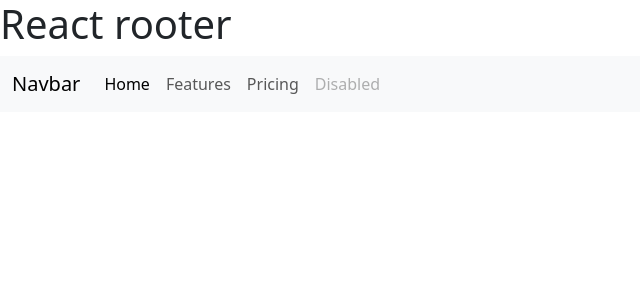
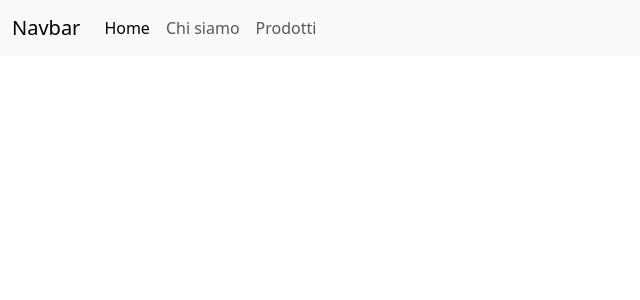
Before and after one commit to giovannipastorini/react-router, a React (Vite) app: page / in a window 1280 px wide. Shown: the top 300 px of the page, without its empty margins (0-640 px from the left). Built offline with nearby package versions, Linux system fonts and the light colour scheme.

Commit message:
Refactor App component to use AppHeader for navigation; create AppHeader component

```diff
--- a/src/App.jsx
+++ b/src/App.jsx
@@ -1,44 +1,12 @@
-
+import AppHeader from "./components/AppHeader"
 
 function App() {
 
 
 
   return (
-    <>
-    <div className="contanier">
-      <div className="row">
-        <div className="col-12">
-          <h1>React rooter</h1>
-          <nav className="navbar navbar-expand-lg bg-body-tertiary">
-            <div className="container-fluid">
-              <a className="navbar-brand" href="#">Navbar</a>
-              <button className="navbar-toggler" type="button" data-bs-toggle="collapse" data-bs-target="#navbarNav" aria-controls="navbarNav" aria-expanded="false" aria-label="Toggle navigation">
-                <span className="navbar-toggler-icon"></span>
-              </button>
-              <div className="collapse navbar-collapse" id="navbarNav">
-                <ul className="navbar-nav">
-                  <li className="nav-item">
-                    <a className="nav-link active" aria-current="page" href="#">Home</a>
-                  </li>
-                  <li className="nav-item">
-                    <a className="nav-link" href="#">Features</a>
-                  </li>
-                  <li className="nav-item">
-                    <a className="nav-link" href="#">Pricing</a>
-                  </li>
-                  <li className="nav-item">
-                    <a className="nav-link disabled" aria-disabled="true">Disabled</a>
-                  </li>
-                </ul>
-              </div>
-            </div>
-          </nav>
+    <AppHeader />
 
-        </div>
-      </div>
-    </div>
-    </>
   )
 }
 
--- /dev/null
+++ b/src/components/AppHeader.jsx
@@ -0,0 +1,26 @@
+
+export default function AppHeader (){
+    return(
+         <nav className="navbar navbar-expand-lg bg-body-tertiary">
+            <div className="container-fluid">
+              <a className="navbar-brand" href="#">Navbar</a>
+              <button className="navbar-toggler" type="button" data-bs-toggle="collapse" data-bs-target="#navbarNav" aria-controls="navbarNav" aria-expanded="false" aria-label="Toggle navigation">
+                <span className="navbar-toggler-icon"></span>
+              </button>
+              <div className="collapse navbar-collapse" id="navbarNav">
+                <ul className="navbar-nav">
+                  <li className="nav-item">
+                    <a className="nav-link active" aria-current="page" href="#">Home</a>
+                  </li>
+                  <li className="nav-item">
+                    <a className="nav-link" href="#">Chi siamo</a>
+                  </li>
+                  <li className="nav-item">
+                    <a className="nav-link" href="#">Prodotti</a>
+                  </li>
+                </ul>
+              </div>
+            </div>
+          </nav>
+    )
+}
```
